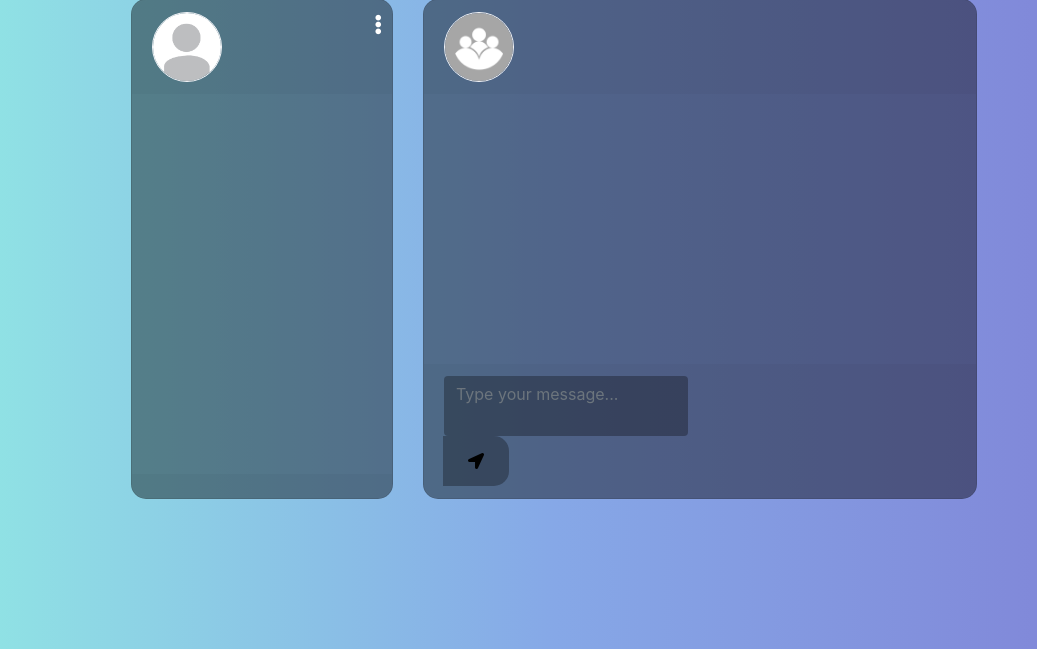
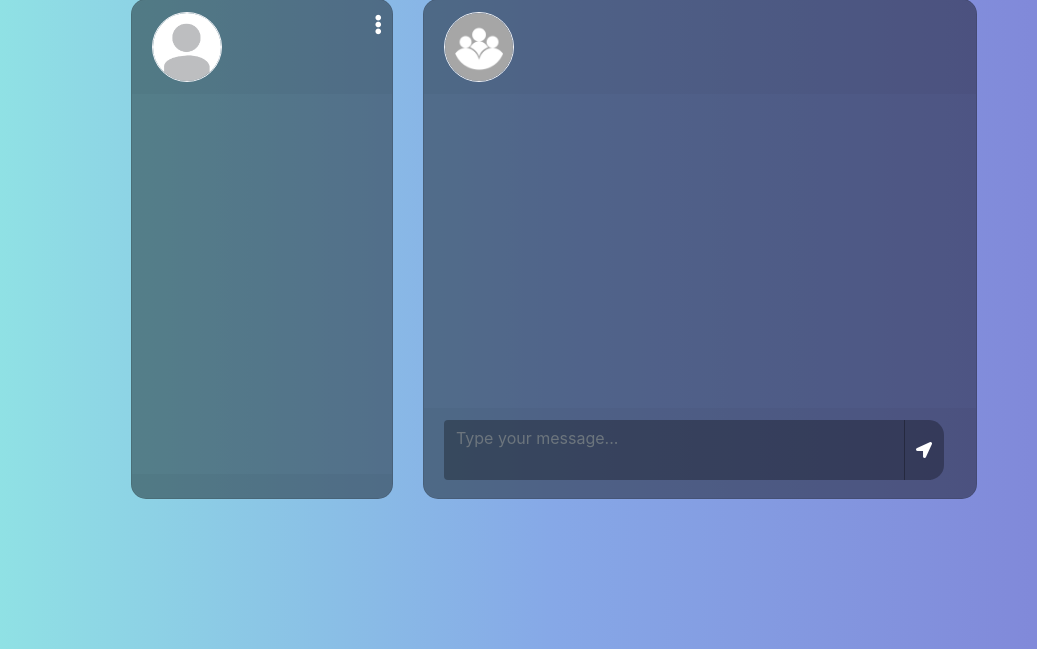
Before and after one commit to Weder77/MessengerSymfony, a Symfony app: template templates/conversation/groups.html.twig in a window 1280 px wide. Shown: the part 151-800 px from the top of the page, without its empty margins (86-1123 px from the left). Run offline with Twig, Linux system fonts and the light colour scheme; the template is opened without the code that fills it, so the values that code supplies are empty; form fields are guessed from the names that the template uses; some libraries are stand-ins or nearby versions.

Commit message:
:dizzy: css on message and input message

```diff
--- a/templates/chatBase.html.twig
+++ b/templates/chatBase.html.twig
@@ -28,6 +28,11 @@
 			top: 3%;
 			position: absolute;
 		}
+		.btn-transparent{
+		border: none;
+		background: none;
+		}
+
 
 		.add {
 			position: absolute;
--- a/templates/conversation/groups.html.twig
+++ b/templates/conversation/groups.html.twig
@@ -58,18 +58,18 @@
 {% endblock %}
 
 {% block cardFooter %}
+{{ form_start(MessageType) }}
 	<div class="input-group">
-		{{ form_start(MessageType) }}
 		{{ form_widget(MessageType.content, { 'attr' : {
 			'placeholder' : 'Type your message...',
 			'class' : 'form-control type_msg'
 		}})}}
-
 		<div class="input-group-append">
-			<span class="input-group-text send_btn"><button type="submit" class="btn btn-transparent"><i class="fas fa-location-arrow"></button></i></span>
+			<button type="submit" class="btn btn-transparent" style="margin-left: -12px;"><span class="input-group-text send_btn" style="height: 60px;margin-top: -6px;"><i class="fas fa-location-arrow"></i></span></button>
 		</div>
 		{{ form_end(MessageType) }}
 	</div>
+
 {% endblock %}
 
 {% block javascripts %}
```
Also changed, not shown: public/photo/profile/photo_158108953794099_sticker-ayoub.png (added), public/photo/profile/photo_158109016478922_coctroll.jpg (added), public/photo/profile/photo_158109019525360_meme.jpg (added), public/photo/profile/photo_158109022697909_meme.jpg (added), 1 other file.
